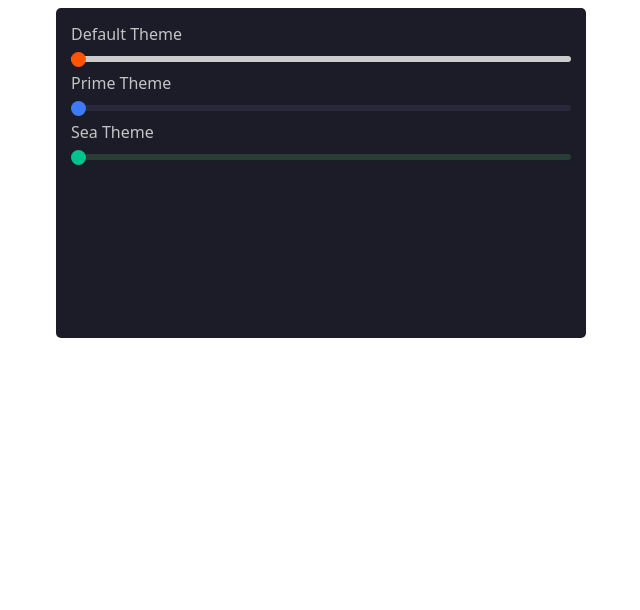
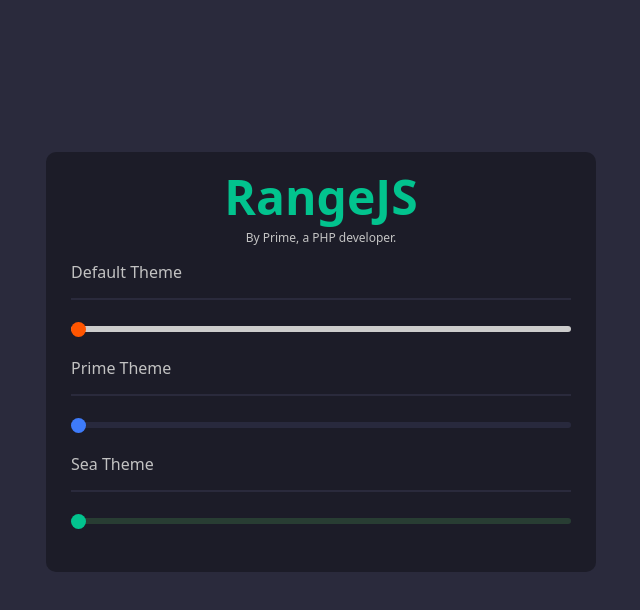
Before and after one commit to arbazargani/rangeJs, a plain HTML site: page index.html in a window 1280 px wide. Shown: the whole page, without its empty margins (319-959 px from the left). Drawn offline with Linux system fonts and the light colour scheme.

Commit message:
Readme correction.

```diff
--- a/index.html
+++ b/index.html
@@ -11,23 +11,64 @@
         html {
             font-family: system-ui, -apple-system, BlinkMacSystemFont, 'Segoe UI', Roboto, Oxygen, Ubuntu, Cantarell, 'Open Sans', 'Helvetica Neue', sans-serif;
         }
+        body {
+            background: #2a2a3c;
+        }
         .wrapper {
             background: #1c1c28;
-            border-radius: 5px;
-            padding: 15px;
+            border-radius: 10px;
+            padding: 1% 2% 3% 2%;
             width: 500px;
-            height: 300px;
-            margin: 0px auto;
+            height: auto;
+            margin: 12% auto;
+        }
+        label {
+            color: #c2c2c2;
+            font-weight: 500;
+            display: block;
+            margin: 3% 0;
+        }
+        hr {
+            display: block;
+            margin: 3% 0;
+            border: 1px solid #2a2a3c;
+        }
+        .header {
+            font-weight: 900;
+            font-size: 3rem;
+            color: #02c38e;
+            text-align: center;
+        }
+        .meta {
+            font-size: 12px;
+            color: #c3c3c3;
+            text-align: center;
+            width: 100%;
+            display: block;
+            font-weight: 300;
         }
     </style>
 </head>
 <body>
     <div class="wrapper">
-        <label style="color: #c4c4c4">Default Theme <input type="range" id="range_default"></label>
+        <div class="header">
+            <span>RangeJS</span>
+            <span class="meta">By Prime, a PHP developer.</span>
+        </div>
 
-        <label style="color: #c4c4c4">Prime Theme <input type="range" id="range_prime"></label>
 
-        <label style="color: #c4c4c4">Sea Theme <input type="range" id="range_sea"></label>
+
+        <label>Default Theme </label>
+        <hr>
+        <input type="range" id="range_default">
+
+        <label>Prime Theme </label>
+        <hr>
+        <input type="range" id="range_prime">
+
+        <label>Sea Theme </label>
+        <hr>
+        <input type="range" id="range_sea">
     </div>
 
     <script src="range.js"></script>
```
Also changed, not shown: images/head.png (added), 1 other file.
